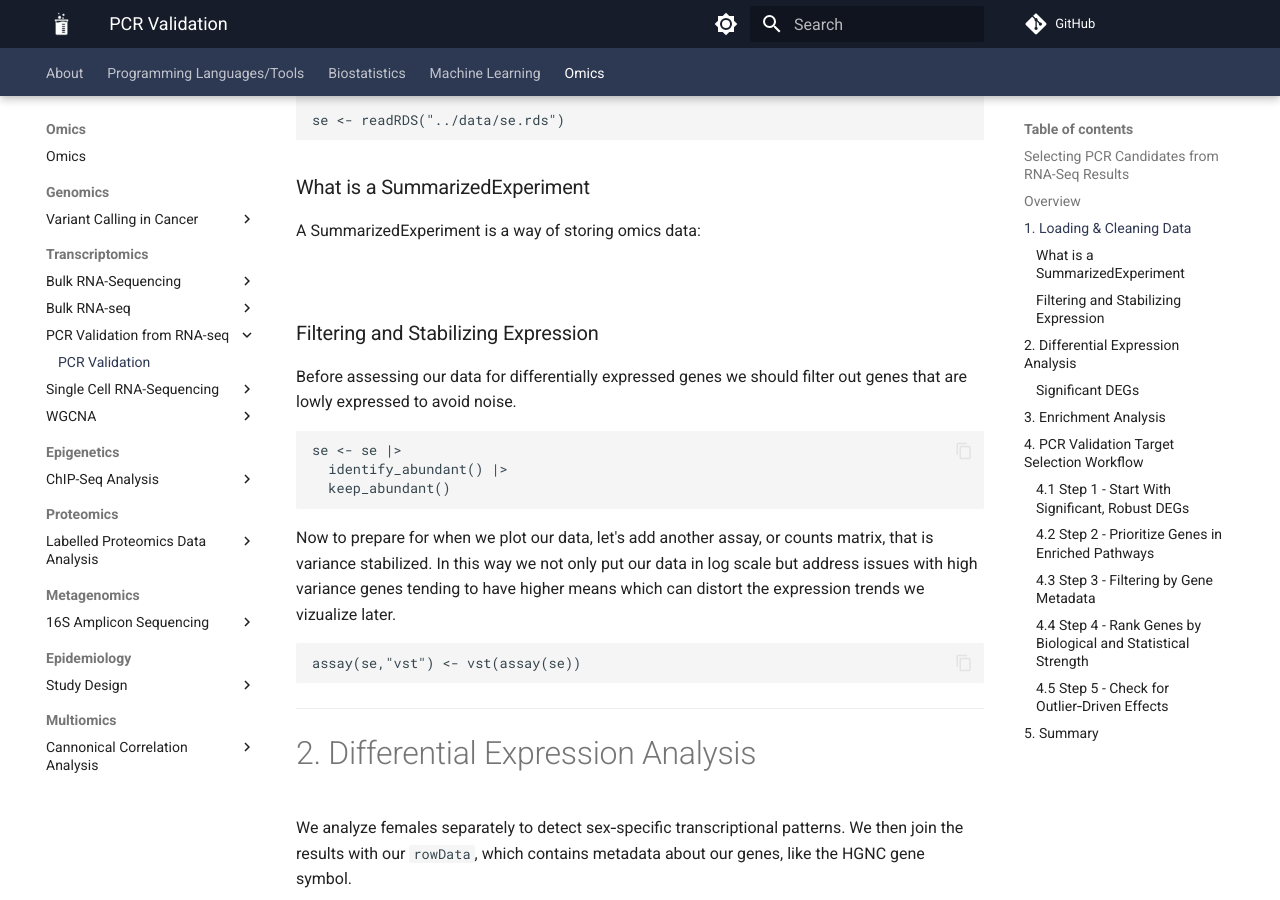
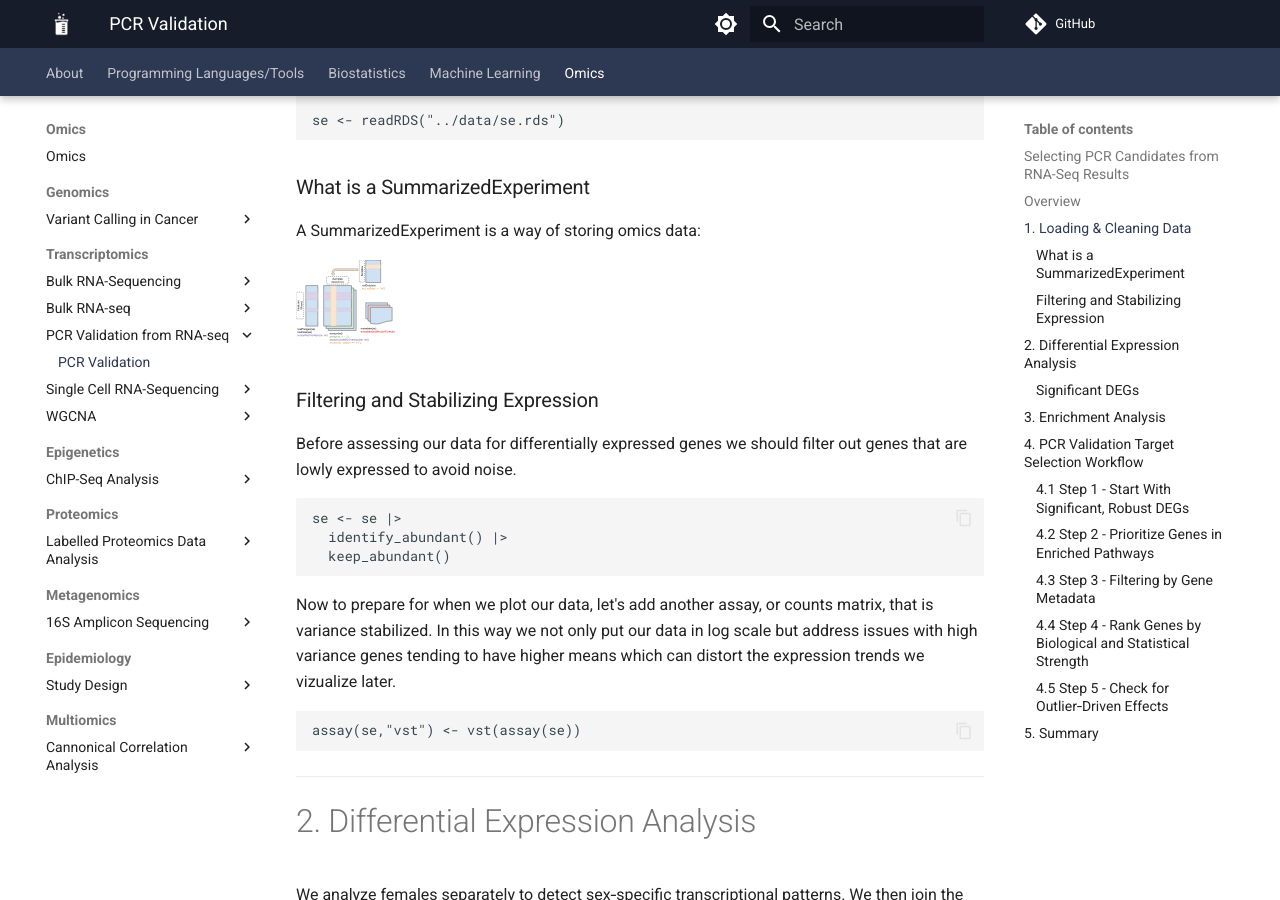
Before and after one commit to comp-tox-jhu/CompToxLab, an MkDocs documentation site: the page built from docs/omics/transcriptomics/pcr_validation/pcr.md, in a window 1280 px wide and 900 px high, scrolled down 1097 px. Built offline with MkDocs 1.6.1 and Material for MkDocs 9.7.7, drawn with Linux system fonts in a browser that asks for light colours; comment, search, counter and statistics services are not loaded.

Commit message:
Update image path and size in PCR documentation

```diff
--- a/docs/omics/transcriptomics/pcr_validation/pcr.md
+++ b/docs/omics/transcriptomics/pcr_validation/pcr.md
@@ -46,7 +46,7 @@ se <- readRDS("../data/se.rds")
 
 A SummarizedExperiment is a way of storing omics data:
 
-![](../se.svg)
+![](img/se.svg){width=100px}
 
 ### Filtering and Stabilizing Expression
 
```
